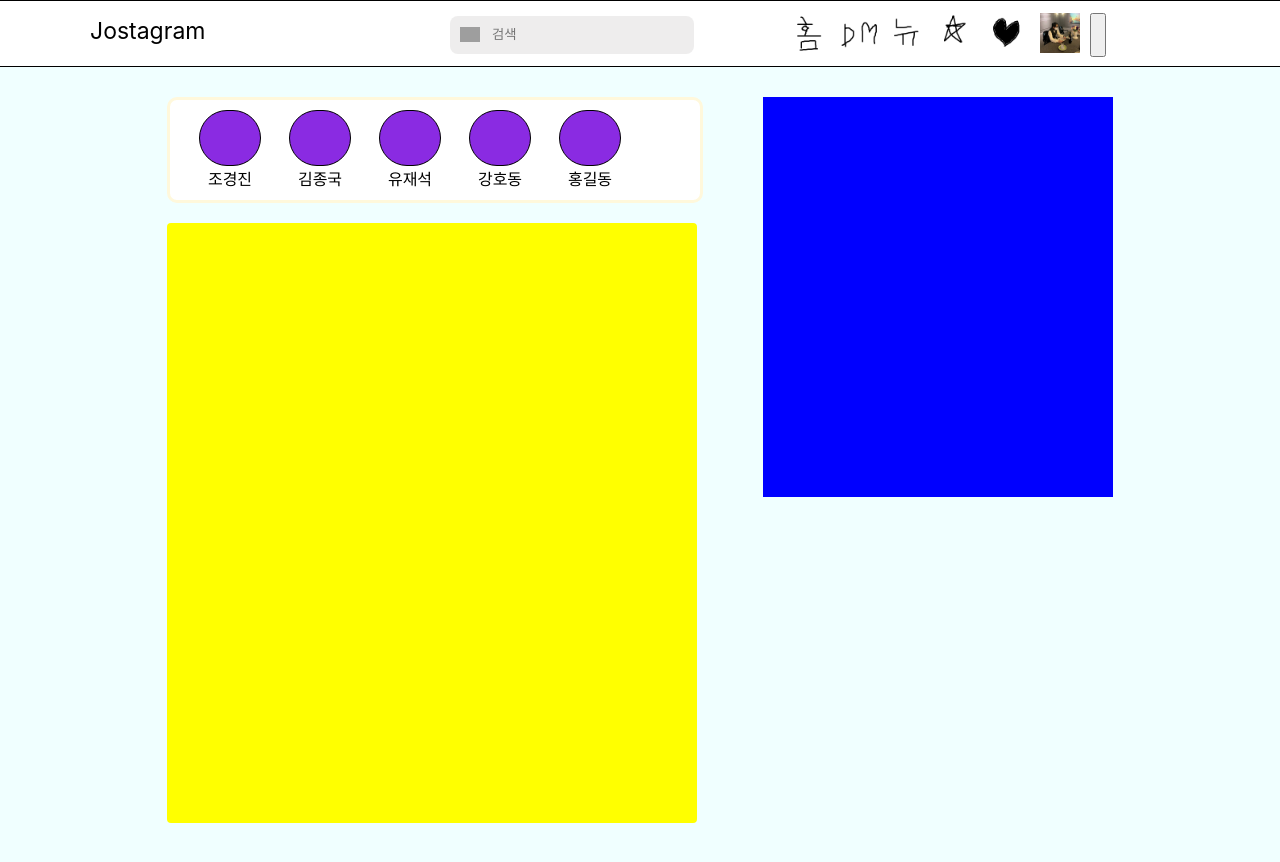
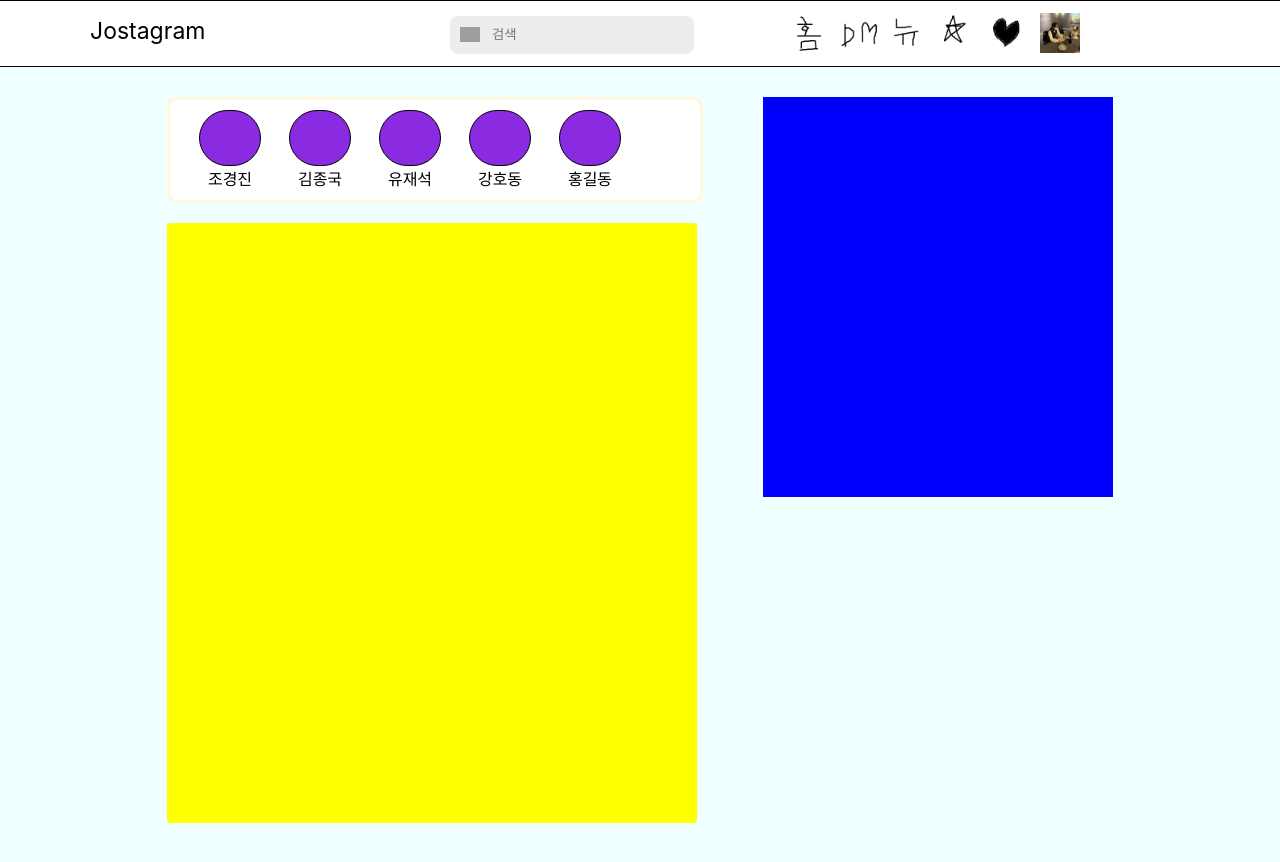
Before and after one commit to whrudwls08/instagramProject, a React (Create React App) app: page / in a window 1280 px wide. Both pictures are taken after a click on the button "로그인". Shown: the top 862 px of the page. Built offline with nearby package versions, Linux system fonts and the light colour scheme; grey boxes are pictures that could not be loaded.

Commit message:
modal 버튼 삭제

```diff
--- a/src/components/home/navOption.js
+++ b/src/components/home/navOption.js
@@ -15,10 +15,10 @@ function NavOptions(props){
         {
           modal === true ? <OpenModal/> : null
         }
-        <button onClick={()=>{
+        {/* <button onClick={()=>{
           console.log(modal);
           setModal(!modal)
-        }}></button>
+        }}></button> */}
       </div>
     )
   }
```
